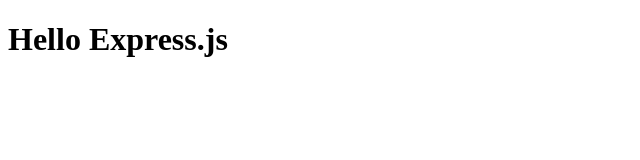
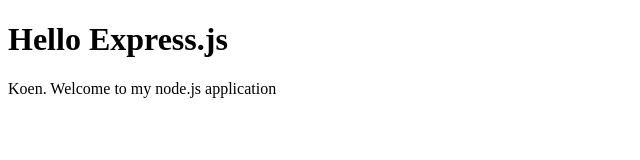
Before and after one commit to KilianKielman/web-server, a website: page public/index.html in a window 1280 px wide. Shown: the whole page, without its empty margins (0-640 px from the left). Drawn offline with Linux system fonts and the light colour scheme.

Commit message:
Update index.html

```diff
--- a/public/index.html
+++ b/public/index.html
@@ -6,5 +6,6 @@
 	</head>
 	<body>
 		<h1>Hello Express.js</h1>
+		<p>Koen. Welcome to my node.js application</p>
 	</body>
 </html>
```
